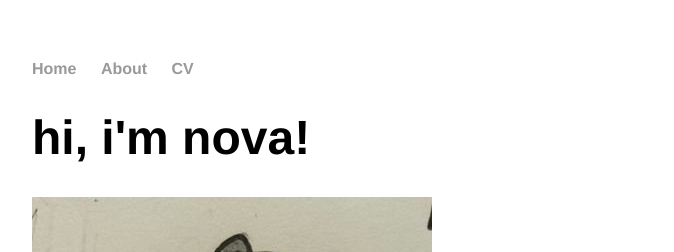
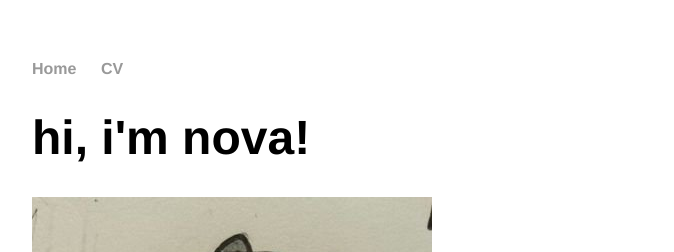
Before and after one commit to WeeabooJesus/gravelrodnova.github.io, a Jekyll site: the page built from index.html, in a window 1280 px wide. Shown: the top 252 px of the page, without its empty margins (160-834 px from the left). Built offline with Jekyll 4.4.1, drawn with Linux system fonts in a browser that asks for light colours.

Commit message:
Update default.html

```diff
--- a/_layouts/default.html
+++ b/_layouts/default.html
@@ -9,7 +9,6 @@
 			<nav>
 	    		<ul>
 	        		<li><a href="/">Home</a></li>
-		        	<li><a href="/about">About</a></li>
 	        		<li><a href="/cv">CV</a></li>
 	    		</ul>
 			</nav>
```
